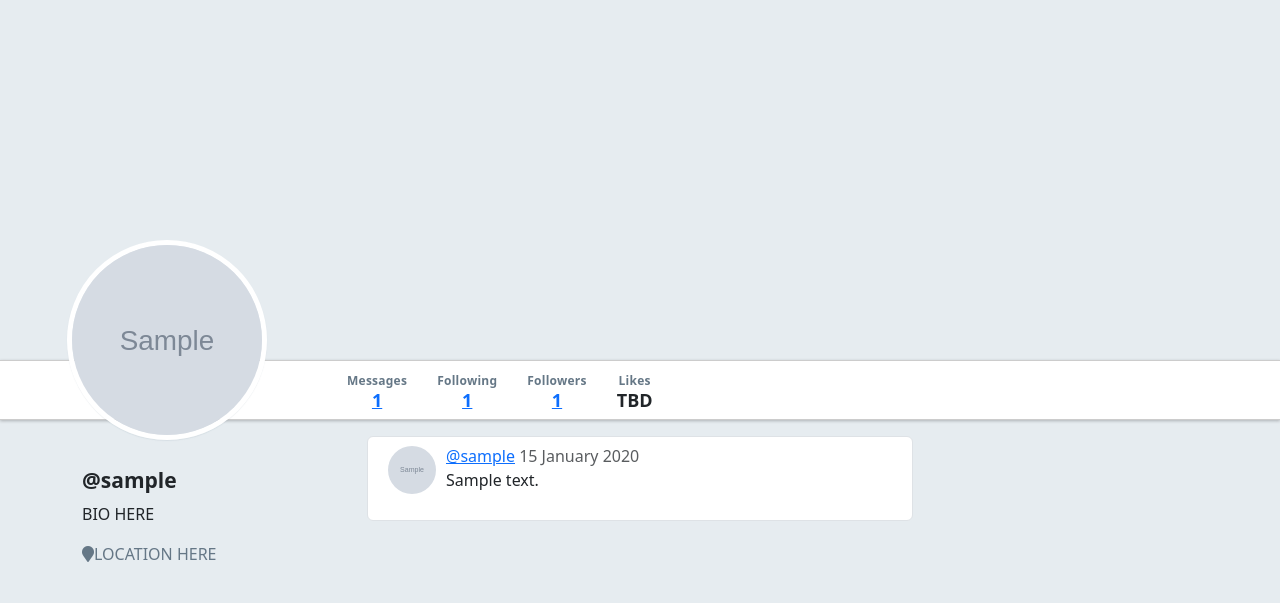
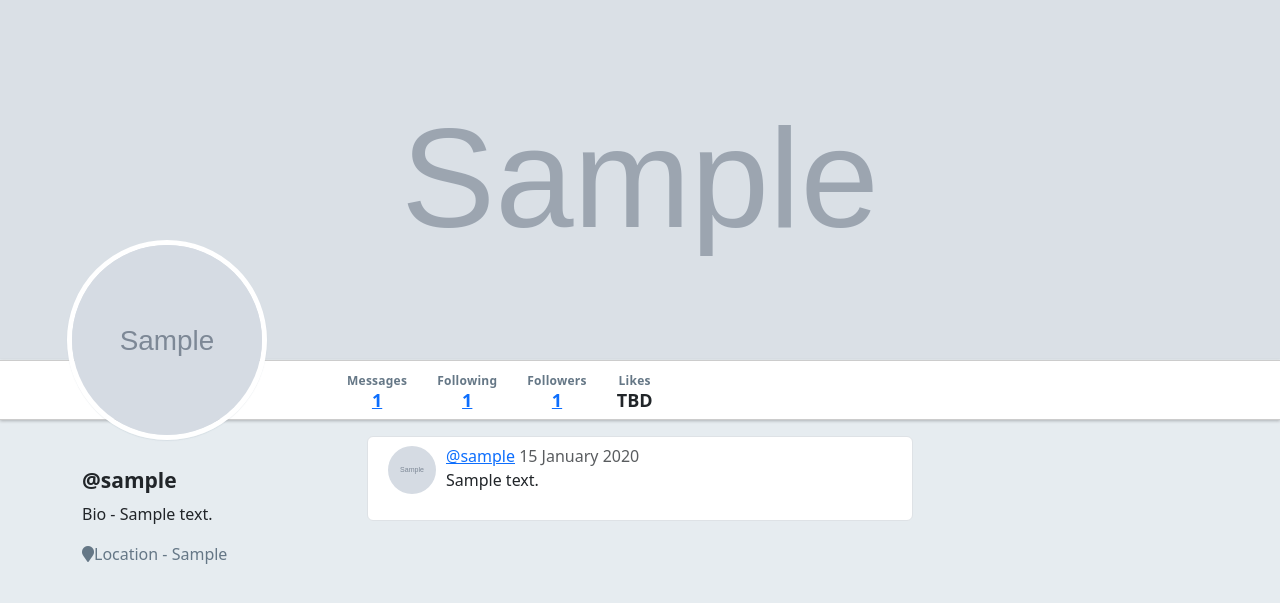
Before and after one commit to omnicrafter/warbler, a Flask app: page /users/1 in a window 1280 px wide. Shown: the part 46-649 px from the top of the page. Run offline with Flask 2, Linux system fonts and the light colour scheme; tables that the repository leaves empty hold one stand-in row (values such as "Sample post"); grey boxes marked "Sample" are stand-in pictures; some libraries are stand-ins or nearby versions.

Commit message:
user profile now shows location/bio/header image. followers/following user cards now show bio

```diff
--- a/static/stylesheets/style.css
+++ b/static/stylesheets/style.css
@@ -541,3 +541,12 @@ p.card-bio {
 .message-404 .form-inline input {
   flex: 1;
 }
+
+/*---------------------------------- Edits */
+
+#profile-banner {
+  height: 360px;
+  margin-top: -1px;
+  background-size: contain;
+  background-position: center;
+}
--- a/templates/users/detail.html
+++ b/templates/users/detail.html
@@ -1,9 +1,18 @@
-{% extends 'base.html' %}
+{% extends 'base.html' %} {% block content %}
 
-{% block content %}
-
-<div id="warbler-hero" class="full-width"></div>
-<img src="{{ user.image_url }}" alt="Image for {{ user.username }}" id="profile-avatar">
+<div id="warbler-hero" class="full-width">
+  <img
+    class="full-width"
+    src="{{ user.header_image_url}}"
+    alt="Banner Image for {{user.username}}"
+    id="profile-banner"
+  />
+</div>
+<img
+  src="{{ user.image_url }}"
+  alt="Image for {{ user.username }}"
+  id="profile-avatar"
+/>
 <div class="row full-width">
   <div class="container">
     <div class="row justify-content-end">
@@ -18,13 +27,17 @@
           <li class="stat">
             <p class="small">Following</p>
             <h4>
-              <a href="/users/{{ user.id }}/following">{{ user.following | length }}</a>
+              <a href="/users/{{ user.id }}/following"
+                >{{ user.following | length }}</a
+              >
             </h4>
           </li>
           <li class="stat">
             <p class="small">Followers</p>
             <h4>
-              <a href="/users/{{ user.id }}/followers">{{ user.followers | length }}</a>
+              <a href="/users/{{ user.id }}/followers"
+                >{{ user.followers | length }}</a
+              >
             </h4>
           </li>
           <li class="stat">
@@ -33,12 +46,15 @@
           </li>
           <div class="ml-auto">
             {% if g.user.id == user.id %}
-            <a href="/users/profile" class="btn btn-outline-secondary">Edit Profile</a>
+            <a href="/users/profile" class="btn btn-outline-secondary"
+              >Edit Profile</a
+            >
             <form method="POST" action="/users/delete" class="form-inline">
-              <button class="btn btn-outline-danger ml-2">Delete Profile</button>
+              <button class="btn btn-outline-danger ml-2">
+                Delete Profile
+              </button>
             </form>
-            {% elif g.user %}
-            {% if g.user.is_following(user) %}
+            {% elif g.user %} {% if g.user.is_following(user) %}
             <form method="POST" action="/users/stop-following/{{ user.id }}">
               <button class="btn btn-primary">Unfollow</button>
             </form>
@@ -46,8 +62,7 @@
             <form method="POST" action="/users/follow/{{ user.id }}">
               <button class="btn btn-outline-primary">Follow</button>
             </form>
-            {% endif %}
-            {% endif %}
+            {% endif %} {% endif %}
           </div>
         </ul>
       </div>
@@ -58,13 +73,13 @@
 <div class="row">
   <div class="col-sm-3">
     <h4 id="sidebar-username">@{{ user.username }}</h4>
-    <p>BIO HERE</p>
-    <p class="user-location"><span class="fa fa-map-marker"></span>LOCATION HERE</p>
+    <p>Bio - {{user.bio}}</p>
+    <p class="user-location">
+      <span class="fa fa-map-marker"></span>Location - {{user.location}}
+    </p>
   </div>
 
-  {% block user_details %}
-  {% endblock %}
-
+  {% block user_details %} {% endblock %}
 </div>
 
 {% endblock %}
```
Also changed, not shown: templates/users/followers.html (+16 -11 lines), templates/users/following.html (+16 -10 lines).
